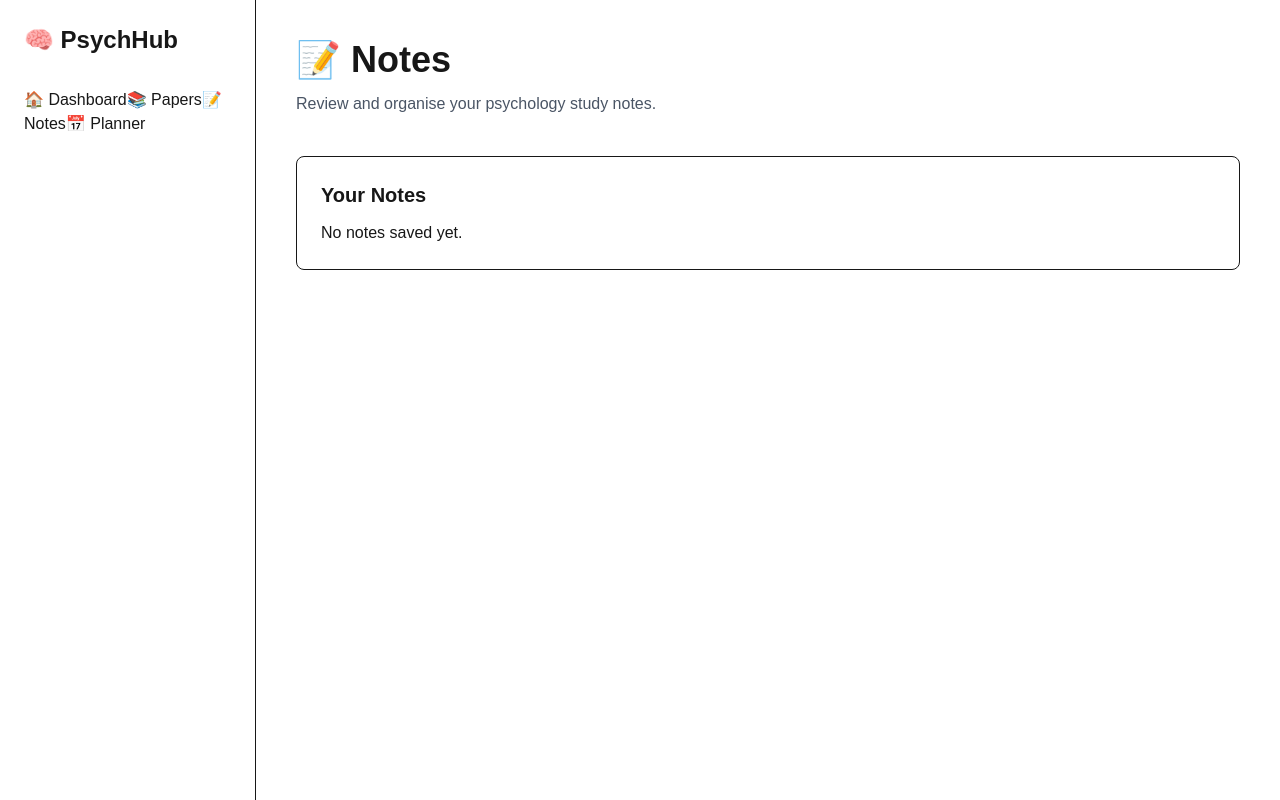
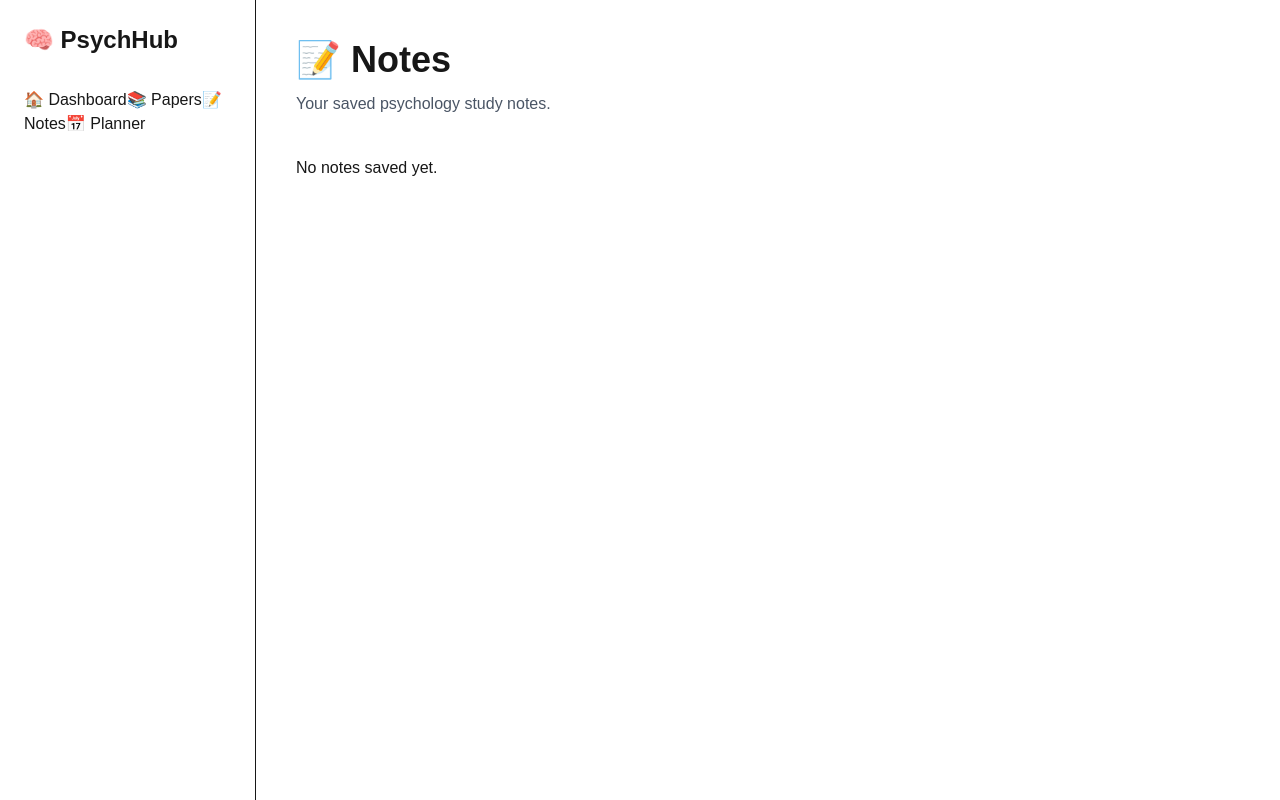
Before and after one commit to harrietwork-rgb/psychhub, a Next.js app: page /notes in a window 1280 px wide. Built offline with nearby package versions, Linux system fonts and the light colour scheme.

Commit message:
Display saved notes on notes page

```diff
--- a/app/notes/page.tsx
+++ b/app/notes/page.tsx
@@ -1,4 +1,28 @@
+"use client";
+
+import { useEffect, useState } from "react";
+
 export default function NotesPage() {
+  const [notes, setNotes] = useState<string[]>([]);
+
+  useEffect(() => {
+    const savedNotes = [];
+
+    for (let i = 0; i < localStorage.length; i++) {
+      const key = localStorage.key(i);
+
+      if (key && key.startsWith("notes-")) {
+        const note = localStorage.getItem(key);
+
+        if (note) {
+          savedNotes.push(note);
+        }
+      }
+    }
+
+    setNotes(savedNotes);
+  }, []);
+
   return (
     <main className="p-10">
 
@@ -7,18 +31,25 @@ export default function NotesPage() {
       </h1>
 
       <p className="mt-3 text-gray-600">
-        Review and organise your psychology study notes.
+        Your saved psychology study notes.
       </p>
 
-      <div className="mt-10 rounded-lg border p-6">
+      <div className="mt-10 space-y-4">
 
-        <h2 className="text-xl font-bold">
-          Your Notes
-        </h2>
-
-        <p className="mt-3">
-          No notes saved yet.
-        </p>
+        {notes.length === 0 ? (
+          <p>
+            No notes saved yet.
+          </p>
+        ) : (
+          notes.map((note, index) => (
+            <div
+              key={index}
+              className="rounded-lg border p-6"
+            >
+              {note}
+            </div>
+          ))
+        )}
 
       </div>
 
```
